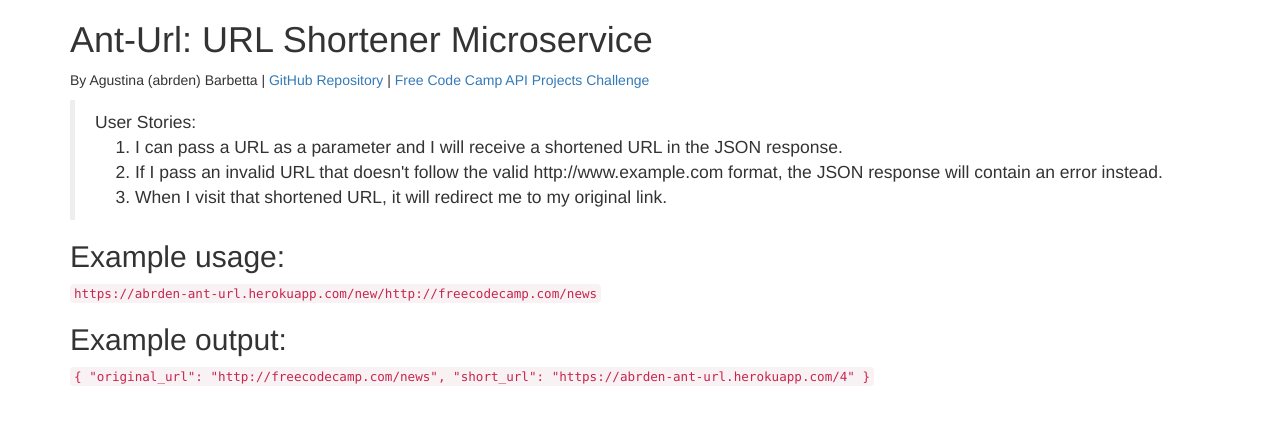
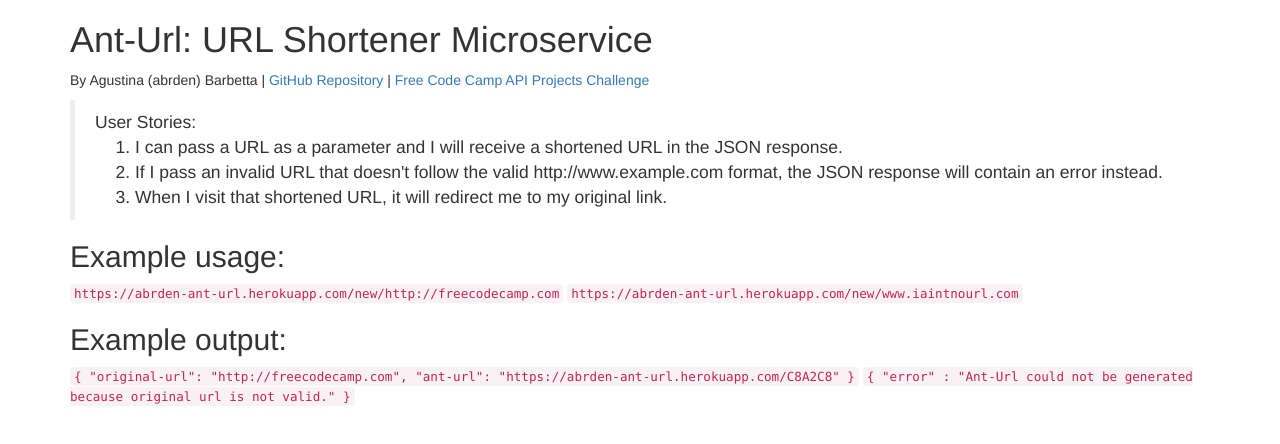
Before and after one commit to abrden/Ant-Url, a website: page public/index.html in a window 1280 px wide. Drawn offline with nearby package versions, Linux system fonts and the light colour scheme.

Commit message:
Example usage and output updated

```diff
--- a/public/index.html
+++ b/public/index.html
@@ -22,9 +22,11 @@
         </ol>
     </blockquote>
     <h2>Example usage:</h2>
-    <code>https://abrden-ant-url.herokuapp.com/new/http://freecodecamp.com/news</code>
+    <code>https://abrden-ant-url.herokuapp.com/new/http://freecodecamp.com</code>
+    <code>https://abrden-ant-url.herokuapp.com/new/www.iaintnourl.com</code>
     <h2>Example output:</h2>
-    <code>{ "original_url": "http://freecodecamp.com/news", "short_url": "https://abrden-ant-url.herokuapp.com/4" }</code>
+    <code>{ "original-url": "http://freecodecamp.com", "ant-url": "https://abrden-ant-url.herokuapp.com/C8A2C8" }</code>
+    <code>{ "error" : "Ant-Url could not be generated because original url is not valid." }</code>
 </div>
 </body>
 
```
Also changed, not shown: README.md.
